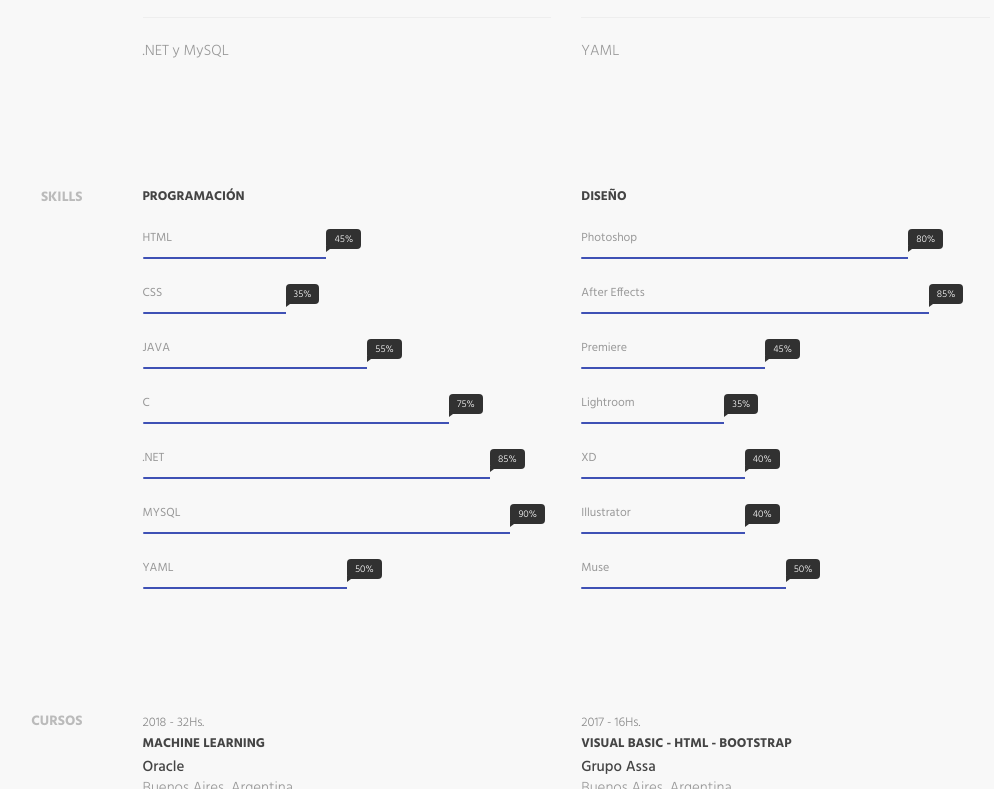
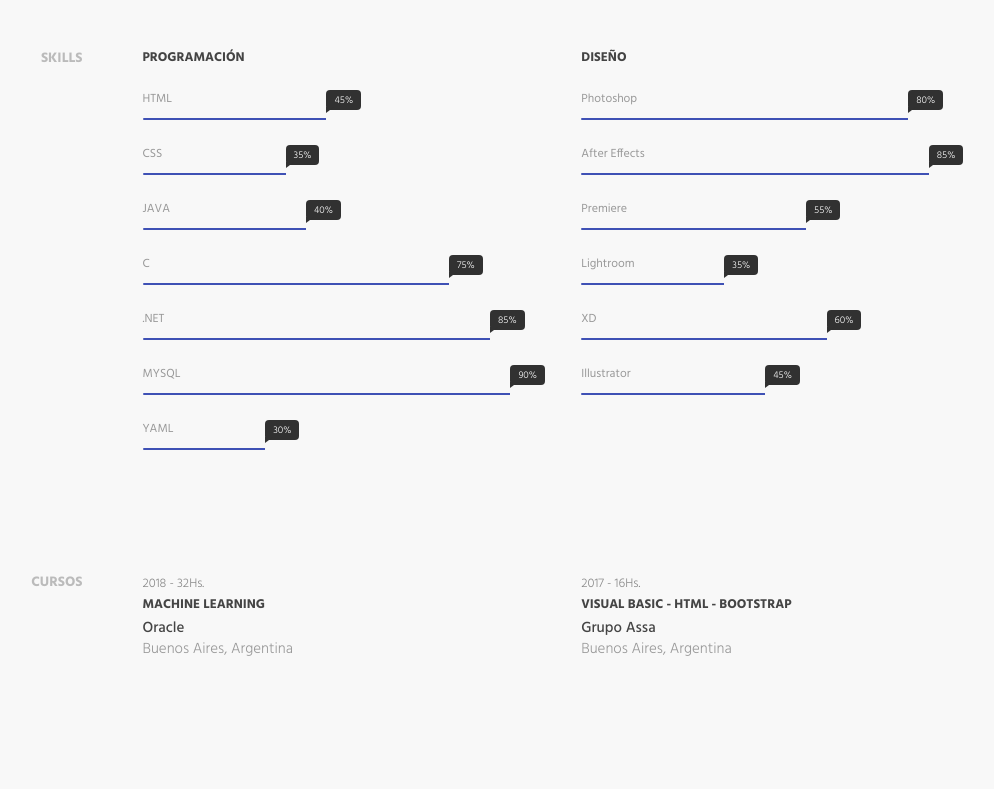
Before and after one commit to MaxiAguirreBosc/CV, a plain HTML site: page index.html in a window 1280 px wide. Shown: the part 952-1741 px from the top of the page, without its empty margins (220-1214 px from the left). Drawn offline with Linux system fonts and the light colour scheme.

Commit message:
Update index.html

```diff
--- a/index.html
+++ b/index.html
@@ -72,7 +72,7 @@
     </div>
 </header>
 
-<section class="work-history-wrapper section-wrapper">
+<!--section class="work-history-wrapper section-wrapper">
     <div class="container">
         <div class="row">
             <div class="col-md-3">
@@ -105,7 +105,7 @@
             </div>
         </div>
     </div>
-</section>
+</section-->
 
 <section class="expertise-wrapper section-wrapper">
     <div class="container">
@@ -184,9 +184,9 @@
                                 <span class="progress-title">JAVA</span>
 
                                 <div class="progress">
-                                    <div class="progress-bar" role="progressbar" aria-valuenow="55" aria-valuemin="0"
-                                         aria-valuemax="100" style="width: 55%;"><span
-                                            class="progress-percent"> 55%</span>
+                                    <div class="progress-bar" role="progressbar" aria-valuenow="40" aria-valuemin="0"
+                                         aria-valuemax="100" style="width: 40%;"><span
+                                            class="progress-percent"> 40%</span>
                                     </div>
                                 </div>
                             </div>
@@ -224,9 +224,9 @@
                                 <span class="progress-title">YAML</span>
 
                                 <div class="progress">
-                                    <div class="progress-bar" role="progressbar" aria-valuenow="50" aria-valuemin="0"
-                                         aria-valuemax="100" style="width: 50%;"><span
-                                            class="progress-percent"> 50%</span>
+                                    <div class="progress-bar" role="progressbar" aria-valuenow="30" aria-valuemin="0"
+                                         aria-valuemax="100" style="width: 30%;"><span
+                                            class="progress-percent"> 30%</span>
                                     </div>
                                 </div>
                             </div>
@@ -260,9 +260,9 @@
                                 <span class="progress-title">Premiere</span>
 
                                 <div class="progress">
-                                    <div class="progress-bar" role="progressbar" aria-valuenow="45" aria-valuemin="0"
-                                         aria-valuemax="100" style="width: 45%;"><span
-                                            class="progress-percent"> 45%</span>
+                                    <div class="progress-bar" role="progressbar" aria-valuenow="55" aria-valuemin="0"
+                                         aria-valuemax="100" style="width: 55%;"><span
+                                            class="progress-percent"> 55%</span>
                                     </div>
                                 </div>
                             </div>
@@ -281,9 +281,9 @@
                                 <span class="progress-title">XD</span>
 
                                 <div class="progress">
-                                    <div class="progress-bar" role="progressbar" aria-valuenow="40" aria-valuemin="0"
-                                         aria-valuemax="100" style="width: 40%"><span
-                                            class="progress-percent"> 40%</span>
+                                    <div class="progress-bar" role="progressbar" aria-valuenow="60" aria-valuemin="0"
+                                         aria-valuemax="100" style="width: 60%"><span
+                                            class="progress-percent"> 60%</span>
                                     </div>
                                 </div>
                             </div>
@@ -292,24 +292,12 @@
                                 <span class="progress-title">Illustrator</span>
 
                                 <div class="progress">
-                                    <div class="progress-bar" role="progressbar" aria-valuenow="40" aria-valuemin="0"
-                                         aria-valuemax="100" style="width: 40%"><span
-                                            class="progress-percent"> 40%</span>
+                                    <div class="progress-bar" role="progressbar" aria-valuenow="45" aria-valuemin="0"
+                                         aria-valuemax="100" style="width: 45%"><span
+                                            class="progress-percent"> 45%</span>
                                     </div>
                                 </div>
                             </div>
-
-                            <div class="progress-item">
-                                <span class="progress-title">Muse</span>
-
-                                <div class="progress">
-                                    <div class="progress-bar" role="progressbar" aria-valuenow="50" aria-valuemin="0"
-                                         aria-valuemax="100" style="width: 50%"><span
-                                            class="progress-percent"> 50%</span>
-                                    </div>
-                                </div>
-                            </div>
-
                         </div>
                     </div>
                 </div>
```
